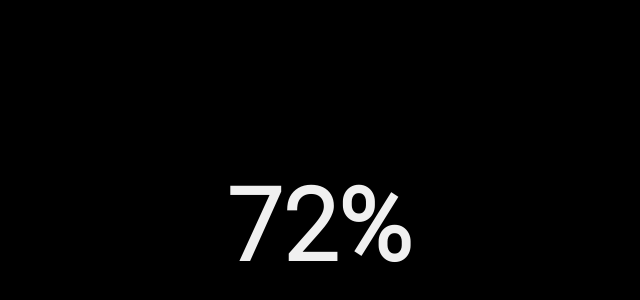
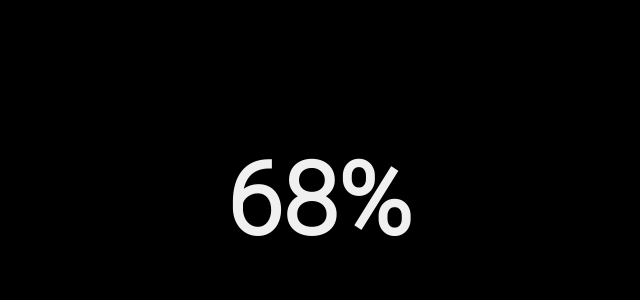
Before and after one commit to ben-dunc/percentage, an Angular app: page / in a window 1280 px wide. Shown: the part 190-490 px from the top of the page, without its empty margins (321-961 px from the left). Built offline with nearby package versions, Linux system fonts and the light colour scheme.

Commit message:
Added stuff!.

```diff
--- a/package.json
+++ b/package.json
@@ -10,7 +10,7 @@
   },
   "private": true,
   "dependencies": {
-    "@angular/animations": "^14.2.0",
+    "@angular/animations": "^14.3.0",
     "@angular/common": "^14.2.0",
     "@angular/compiler": "^14.2.0",
     "@angular/core": "^14.2.0",
@@ -18,6 +18,7 @@
     "@angular/platform-browser": "^14.2.0",
     "@angular/platform-browser-dynamic": "^14.2.0",
     "@angular/router": "^14.2.0",
+    "angular-animations": "^0.11.0",
     "rxjs": "~7.5.0",
     "tslib": "^2.3.0",
     "zone.js": "~0.11.4"
--- a/src/app/app.component.html
+++ b/src/app/app.component.html
@@ -1,6 +1,11 @@
 <div class="page">
   <div class="body">
-    <h1 class="num">{{showPerStr}}</h1>
+    <h1
+      [@fade]="isTextVisible ? 'visible' : 'hidden'"
+      class="num"
+      >{{showPerStr}}</h1>
+      <!-- [ngStyle]="{'color': 'hsl(' + textHue + 'deg, 90%, 60%, 1)'}" -->
+    <p [@fadeSlow]="isDescVisible ? 'visible' : 'hidden'">{{description}}</p>
   </div>
 </div>
 
--- a/src/app/app.component.ts
+++ b/src/app/app.component.ts
@@ -1,17 +1,32 @@
 import { Component } from '@angular/core';
-import { delay } from 'rxjs';
+import { animate, state, style, transition, trigger } from '@angular/animations';
 
 @Component({
   selector: 'app-root',
   templateUrl: './app.component.html',
-  styleUrls: ['./app.component.scss']
+  styleUrls: ['./app.component.scss'],
+  animations: [
+    trigger('fade', [
+      state('visible', style({ opacity: 1 })),
+      state('hidden', style({ opacity: 0 })),
+      transition('visible <=> hidden', animate('1000ms ease-in-out')),
+    ]),
+    trigger('fadeSlow', [
+      state('visible', style({ opacity: 1 })),
+      state('hidden', style({ opacity: 0 })),
+      transition('visible <=> hidden', animate('1000ms ease-in-out')),
+    ]),
+  ],
 })
 export class AppComponent {
   title = 'percentage';
-  targetPer = 75;
+  targetPer = 78;
   showPerNum = 0;
-  showPerStr: string = "";
-
+  showPerStr: string = "   ";
+  description: string = "   ";
+  isTextVisible = false;
+  isDescVisible = false;
+  textHue: number = 0;
 
   ngOnInit() {
     this.animatePer();
@@ -19,18 +34,26 @@ export class AppComponent {
 
   async animatePer() {
     await this.delay(1000);
+    this.showPerStr = "00%";
+    this.description = "of Ben is feeling good about marrying Sage!"
+    this.isTextVisible = true;
     while (this.showPerNum < this.targetPer) {
       this.showPerNum++;
       this.showPerStr = this.showPerNum + "%";
       if (this.showPerStr.length == 2)
         this.showPerStr = "0" + this.showPerStr;
       const d = this.calcDelay(this.targetPer - this.showPerNum)
+
+      this.textHue = Math.round(110 * (this.showPerNum / this.targetPer))
+
       await this.delay(d);
     }
+    await this.delay(500);
+    this.isDescVisible = true;
   }
 
   calcDelay(difference: number): number {
-    return Math.min(500, (2000 / difference));
+    return Math.min(400, (2000 / difference));
   }
 
   delay(ms: number) {
--- a/src/app/app.module.ts
+++ b/src/app/app.module.ts
@@ -1,5 +1,6 @@
 import { NgModule } from '@angular/core';
 import { BrowserModule } from '@angular/platform-browser';
+import { BrowserAnimationsModule } from '@angular/platform-browser/animations';
 
 import { AppRoutingModule } from './app-routing.module';
 import { AppComponent } from './app.component';
@@ -10,6 +11,7 @@ import { AppComponent } from './app.component';
   ],
   imports: [
     BrowserModule,
+    BrowserAnimationsModule,
     AppRoutingModule
   ],
   providers: [],
```
Also changed, not shown: 1 other file (tests, documents, lock files or other folders).
